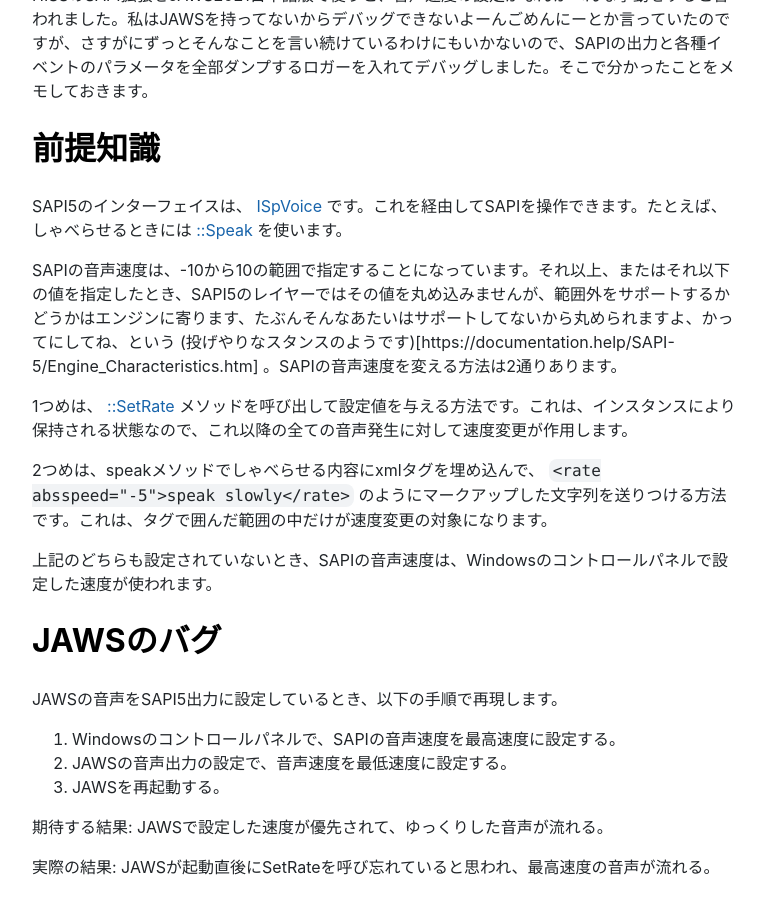
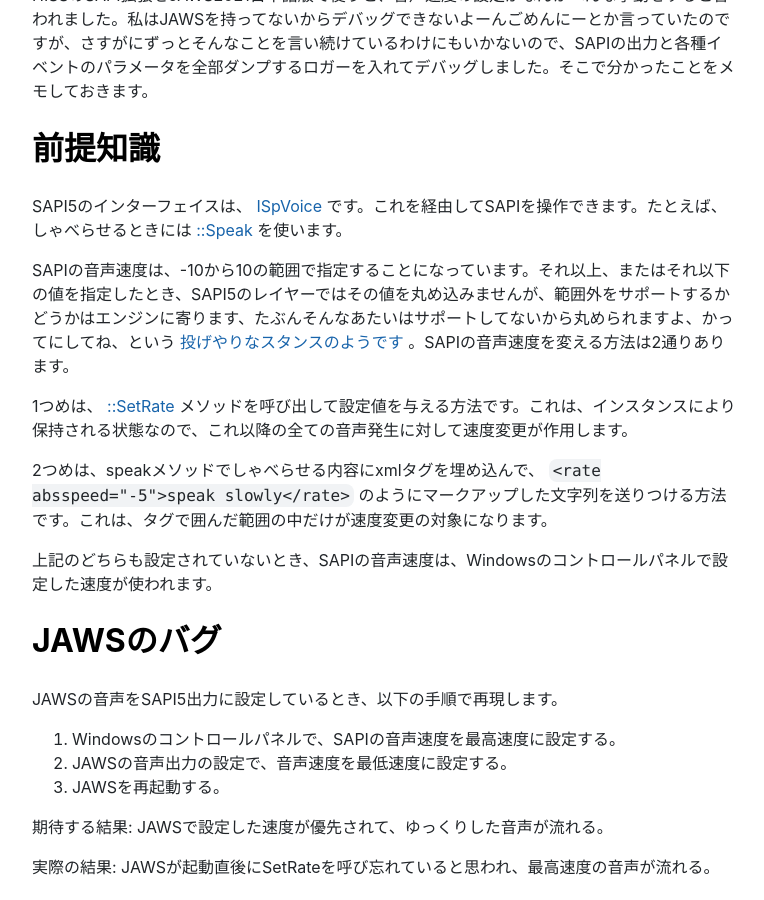
Before and after one commit to yncat/yncat.github.io, a Jekyll site: the page built from _posts/2022-03-20-JAWS2021のSAPI出力のバグと、SAPI5 SDKの謎仕様.md, in a window 1280 px wide and 900 px high, scrolled down 440 px. Shown: the whole window, without its empty margins (256-1020 px from the left). Built offline with Jekyll 4.4.1, drawn with Linux system fonts in a browser that asks for light colours; nearby versions of some CDN libraries.

Commit message:
Fix link

```diff
--- a/_posts/2022-03-20-JAWS2021のSAPI出力のバグと、SAPI5 SDKの謎仕様.md
+++ b/_posts/2022-03-20-JAWS2021のSAPI出力のバグと、SAPI5 SDKの謎仕様.md
@@ -11,7 +11,7 @@
 
 SAPI5のインターフェイスは、 [ISpVoice](https://documentation.help/SAPI-5/ISpVoice.htm) です。これを経由してSAPIを操作できます。たとえば、しゃべらせるときには [::Speak](https://documentation.help/SAPI-5/ISpVoice_Speak.htm) を使います。
 
-SAPIの音声速度は、-10から10の範囲で指定することになっています。それ以上、またはそれ以下の値を指定したとき、SAPI5のレイヤーではその値を丸め込みませんが、範囲外をサポートするかどうかはエンジンに寄ります、たぶんそんなあたいはサポートしてないから丸められますよ、かってにしてね、という (投げやりなスタンスのようです)[https://documentation.help/SAPI-5/Engine_Characteristics.htm] 。SAPIの音声速度を変える方法は2通りあります。
+SAPIの音声速度は、-10から10の範囲で指定することになっています。それ以上、またはそれ以下の値を指定したとき、SAPI5のレイヤーではその値を丸め込みませんが、範囲外をサポートするかどうかはエンジンに寄ります、たぶんそんなあたいはサポートしてないから丸められますよ、かってにしてね、という [投げやりなスタンスのようです](https://documentation.help/SAPI-5/Engine_Characteristics.htm) 。SAPIの音声速度を変える方法は2通りあります。
 
 1つめは、 [::SetRate](https://documentation.help/SAPI-5/ISpVoice_SetRate.htm) メソッドを呼び出して設定値を与える方法です。これは、インスタンスにより保持される状態なので、これ以降の全ての音声発生に対して速度変更が作用します。
 
```
